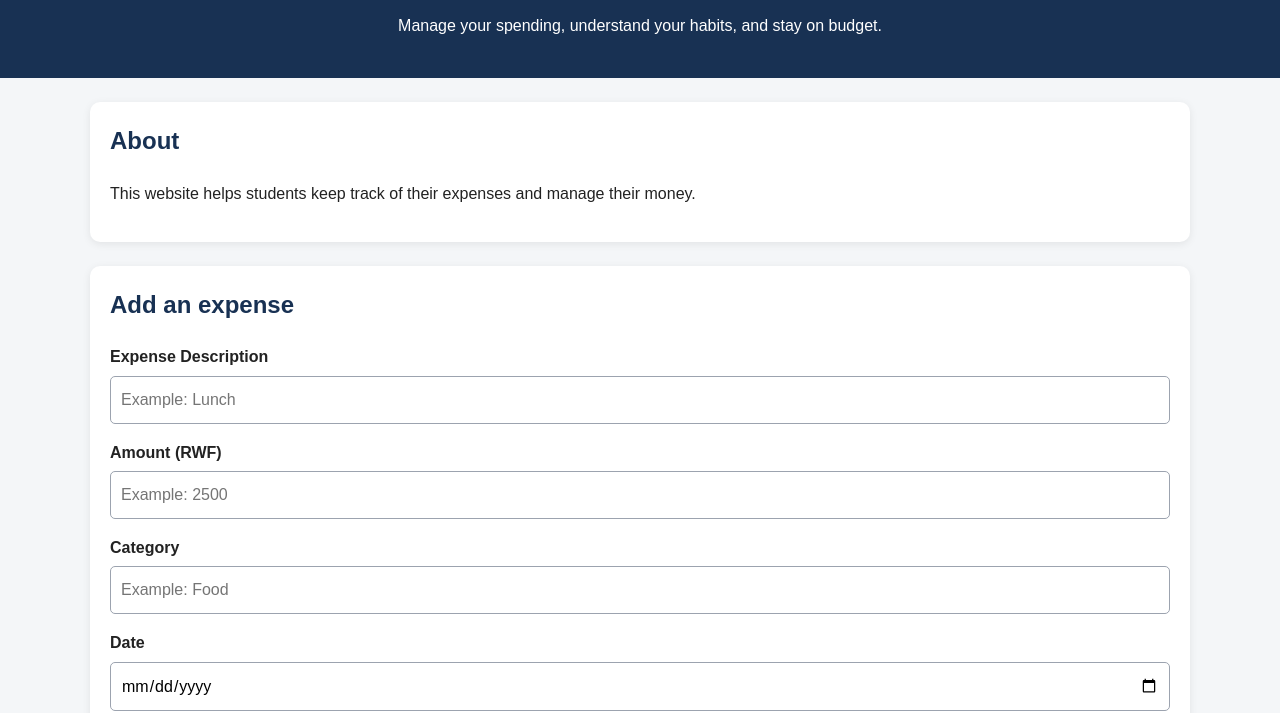
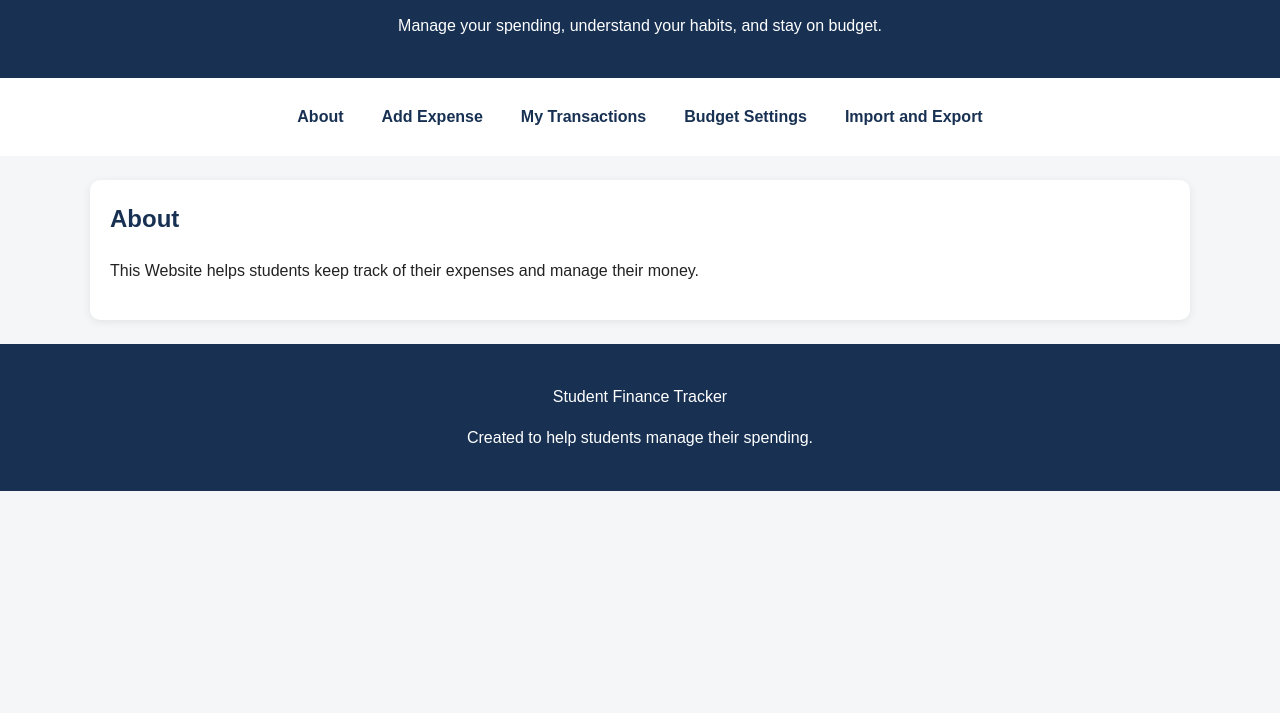
Before and after one commit to jgatetekez-code/finance-tracker, a plain HTML site: page index.html in a window 1280 px wide. Shown: the part 100-813 px from the top of the page. Drawn offline with Linux system fonts and the light colour scheme.

Commit message:
Update finance tracker navigation and styling

```diff
--- a/index.html
+++ b/index.html
@@ -11,7 +11,17 @@
     <header>
         <h1>Student Finance Tracker</h1>
         <p>Manage your spending, understand your habits, and stay on budget.</p>
-    </header>
+
+
+        </header>
+
+    <nav aria-label="Main navigation">
+        <a href="#about">About</a>
+        <a href="#add-expense">Add Expense</a>
+        <a href="#transaction">My Transactions</a>
+        <a href="#settings">Budget Settings</a>
+        <a href="#data-actions">Import and Export</a>
+    </nav>
 
     <main>
 
@@ -19,7 +29,8 @@
             <h2>About</h2>
             <p>
 
-                This website helps students keep track of their expenses and manage their money.
+                This Website helps students keep track of their expenses and manage their money.
+
 
             </p>
         </section>
--- a/scripts/main.js
+++ b/scripts/main.js
@@ -13,12 +13,13 @@
 let transactionsUI = null;
 let budgetUI = null;
 
+
 function refreshUI() {
     if (transactionsUI) {
         transactionsUI.render();
     }
 
-    if (budgetUI) {
+    if (budgetUI){
         budgetUI.renderBudget();
     }
 }
--- a/styles/main.css
+++ b/styles/main.css
@@ -24,6 +24,21 @@
     background: #183153;
 
 }
+nav {
+    display: flex;
+    flex-wrap: wrap;
+    justify-content: center;
+    gap: 10px;
+    padding: 16px;
+    background: white;
+}
+
+nav a {
+    padding: 10px 14px;
+    color: #183153;
+    text-decoration: none;
+    font-weight: bold;
+}
 
 
 header h1 {
@@ -46,6 +61,21 @@
     box-shadow: 0 2px 8px rgba(0, 0,0, 0.08);
 
 }
+
+main > section {
+    display: none;
+}
+
+
+main > section:target {
+    display: block;
+}
+
+
+main:not(:has(> section:target)) > #about {
+    display: block;
+}
+
 
 h2 {
     margin-top: 0;
```
